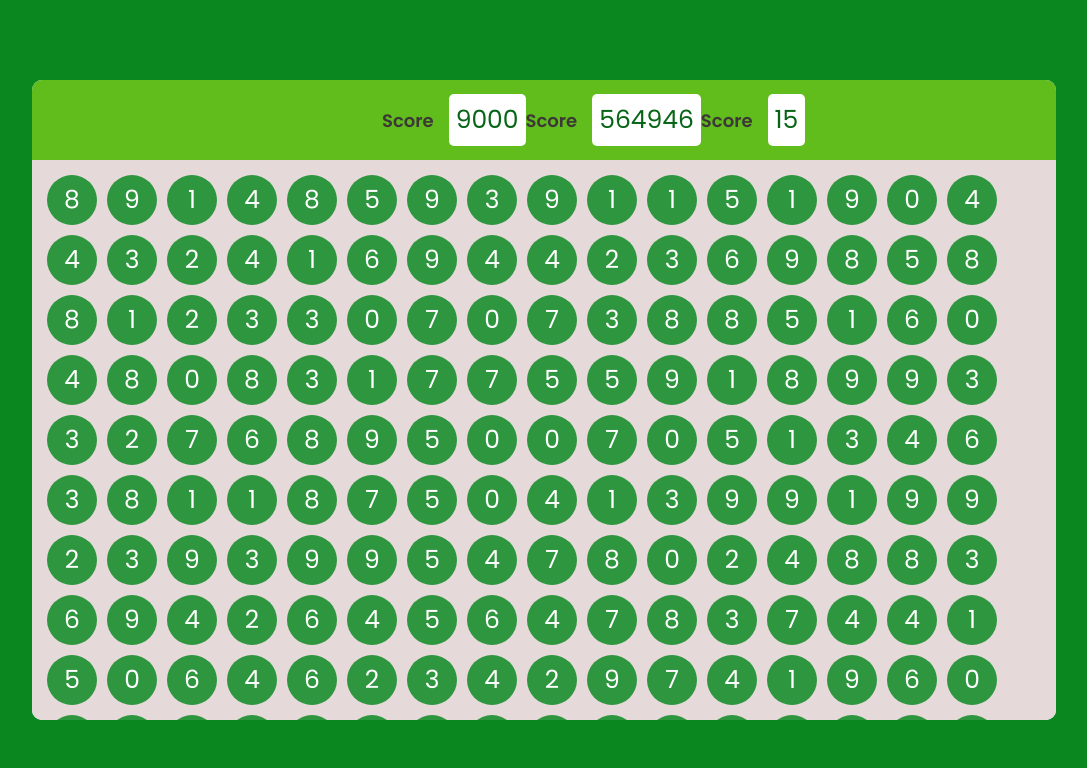
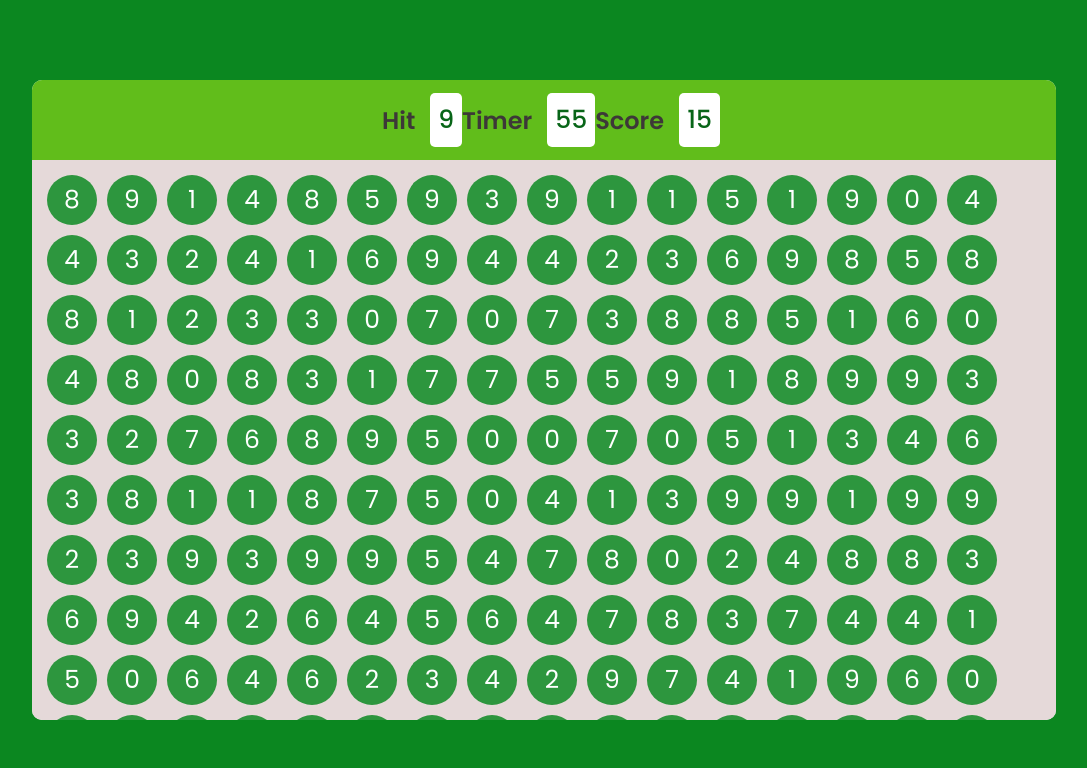
Before and after one commit to Harshninave04/Bubble-Game, a website: page index.html in a window 1280 px wide. Shown: the whole page, without its empty margins (96-1183 px from the left). Drawn offline with Linux system fonts and the light colour scheme.

Commit message:
Previous commit

```diff
--- a/index.html
+++ b/index.html
@@ -18,12 +18,12 @@
         <div id="panel">
             <div id="ptop">
                 <div class="elem">
-                    <h3>Score</h3>
-                    <div class="box">9000</div>
+                    <h3>Hit</h3>
+                    <div class="box">9</div>
                 </div>
                 <div class="elem">
-                    <h3>Score</h3>
-                    <div class="box">564946</div>
+                    <h3>Timer</h3>
+                    <div id="timerval" class="box">60</div>
                 </div>
                 <div class="elem">
                     <h3>Score</h3>
@@ -32,7 +32,7 @@
             </div>
 
             <div id="pbtm">
-
+                <!-- Bubbles are made directly from JS -->
             </div>
         </div>
     </div>
--- a/style.css
+++ b/style.css
@@ -51,15 +51,15 @@ body {
 }
 
 h3 {
-    font-size: 18px;
-    font-weight: bold;
+    font-size: 24px;
+        /* font-weight: bold; */
 }
 
 .box {
     font-size: 25px;
-    font-weight: 400;
+    font-weight: 500;
     color: rgb(8, 101, 24);
-    padding: 7px;
+    padding: 8px;
     background-color: rgb(255, 255, 255);
     border: none;
     border-radius: 5px;
```
